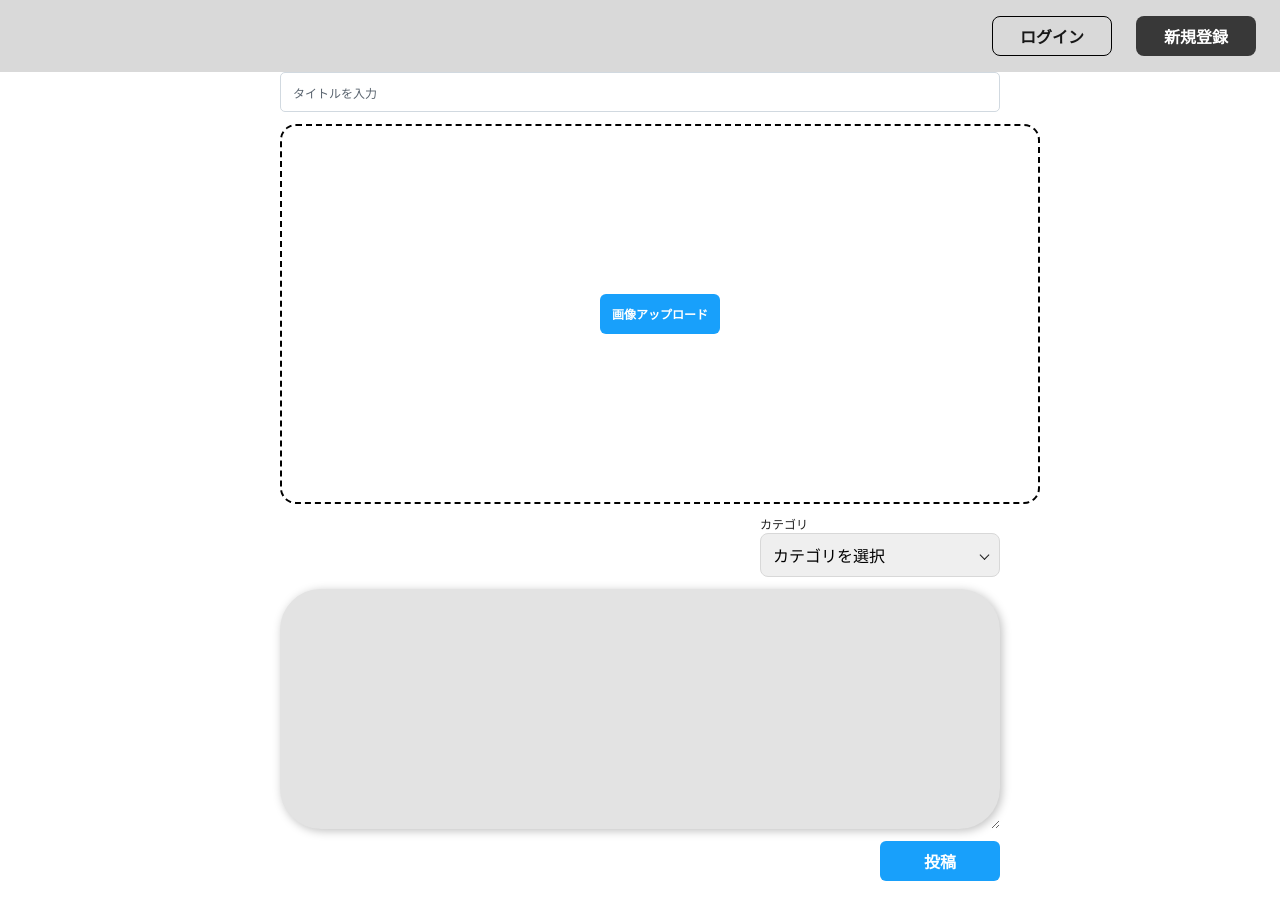
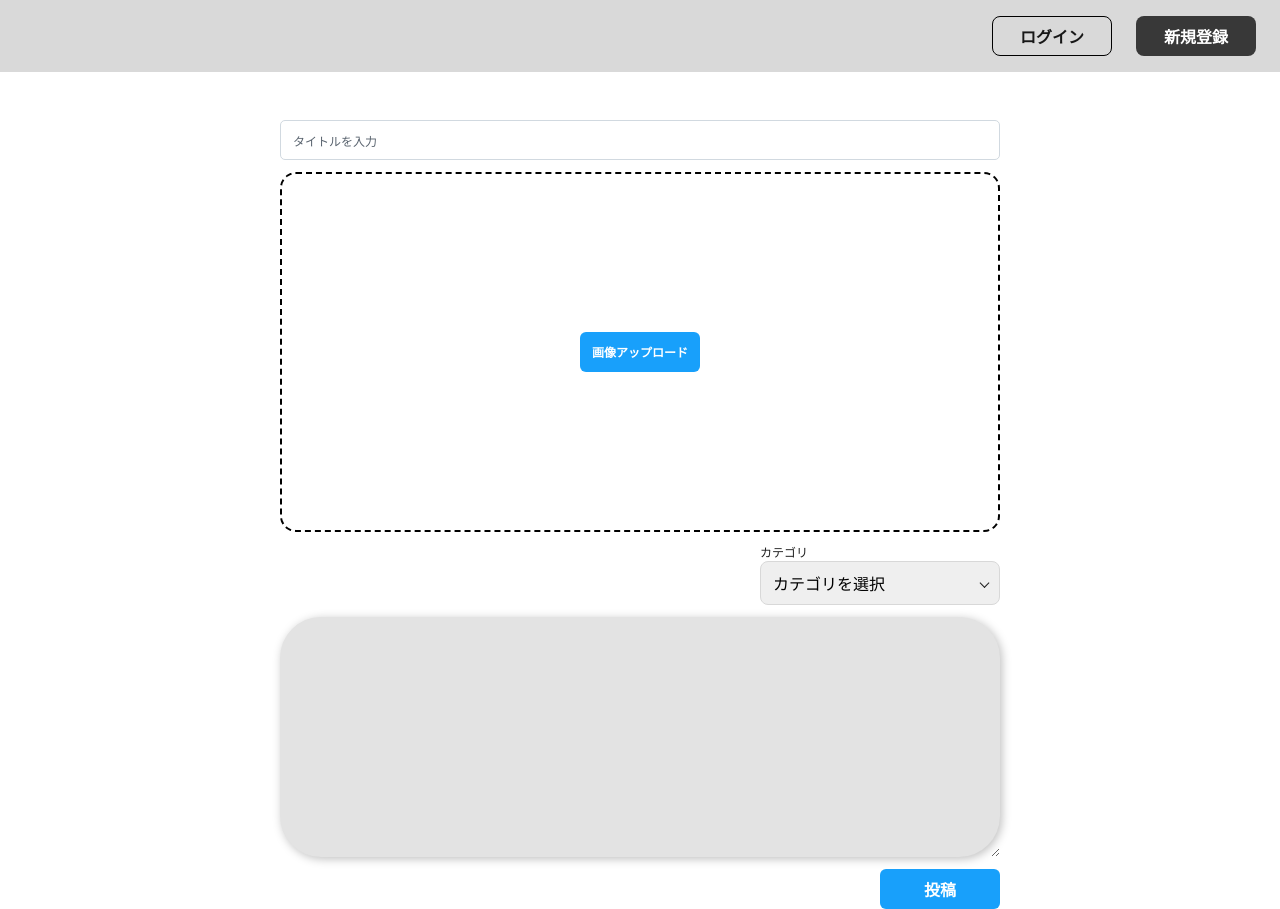
Before and after one commit to if-mentor/teamdev_26, a Next.js app: page /articles/new in a window 1280 px wide. Before the commit the page ends 881 px from the top, so only its background shows below. Built offline with nearby package versions, Linux system fonts and the light colour scheme.

Commit message:
fix:新規投稿画面の修正

```diff
--- a/src/components/ImageUploaderPreview/styles.module.css
+++ b/src/components/ImageUploaderPreview/styles.module.css
@@ -2,7 +2,7 @@
   display: grid;
   place-content: center;
   position: relative; /* next/image の fill を使うために必要 */
-  width: 760px;
+  width: 720px;
   height: auto;
   margin-inline: auto;
   aspect-ratio: 2 / 1;
--- a/src/components/NewArticleForm/styles.module.css
+++ b/src/components/NewArticleForm/styles.module.css
@@ -1,5 +1,6 @@
 .form {
   margin: 0 auto;
+  padding-top: 48px;
   width: 720px;
   display: flex;
   flex-flow: column;
```
